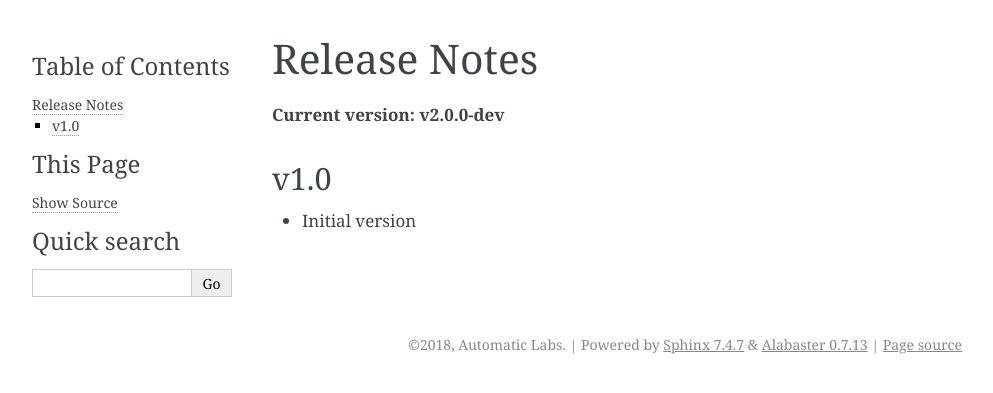
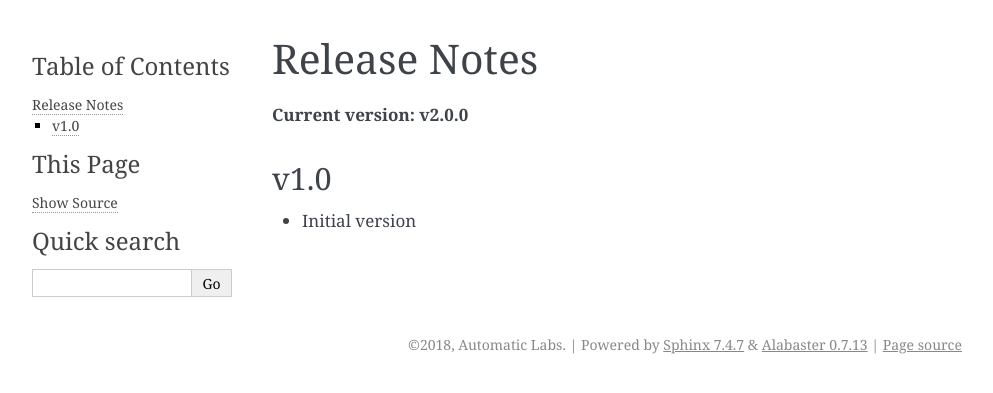
Before and after one commit to cloudchacho/hedwig-python, a Sphinx documentation site: the page built from docs/releases.rst, in a window 1280 px wide. Shown: the top 393 px of the page, without its empty margins (148-1141 px from the left). Built offline with Sphinx 7.4.7, drawn with Linux system fonts in a browser that asks for light colours.

Commit message:
Bump version: 2.0.0-dev → 2.0.0

```diff
--- a/docs/conf.py
+++ b/docs/conf.py
@@ -32,7 +32,7 @@ author = 'Automatic Labs'
 # The short X.Y version
 version = '1.0'
 # The full version, including alpha/beta/rc tags
-release = '2.0.0-dev'
+release = '2.0.0'
 
 
 # -- General configuration ---------------------------------------------------
--- a/docs/releases.rst
+++ b/docs/releases.rst
@@ -1,7 +1,7 @@
 Release Notes
 =============
 
-**Current version: v2.0.0-dev**
+**Current version: v2.0.0**
 
 v1.0
 ~~~~
--- a/hedwig/__init__.py
+++ b/hedwig/__init__.py
@@ -7,7 +7,7 @@ hedwig
 
 
 # semantic versioning (http://semver.org/)
-VERSION = '2.0.0-dev'
+VERSION = '2.0.0'
 
 
 from .consumer import listen_for_messages, process_messages_for_lambda_consumer  # noqa
```
Also changed, not shown: .bumpversion.cfg.
